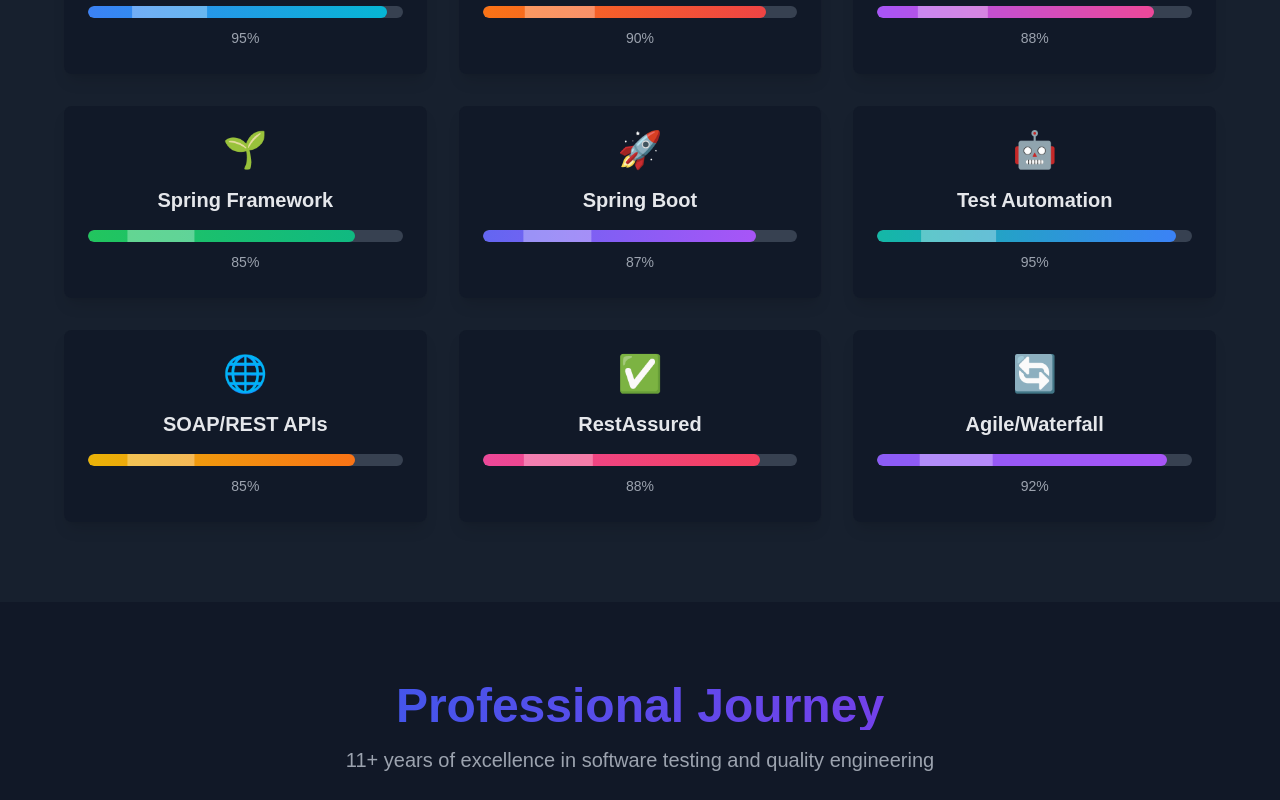
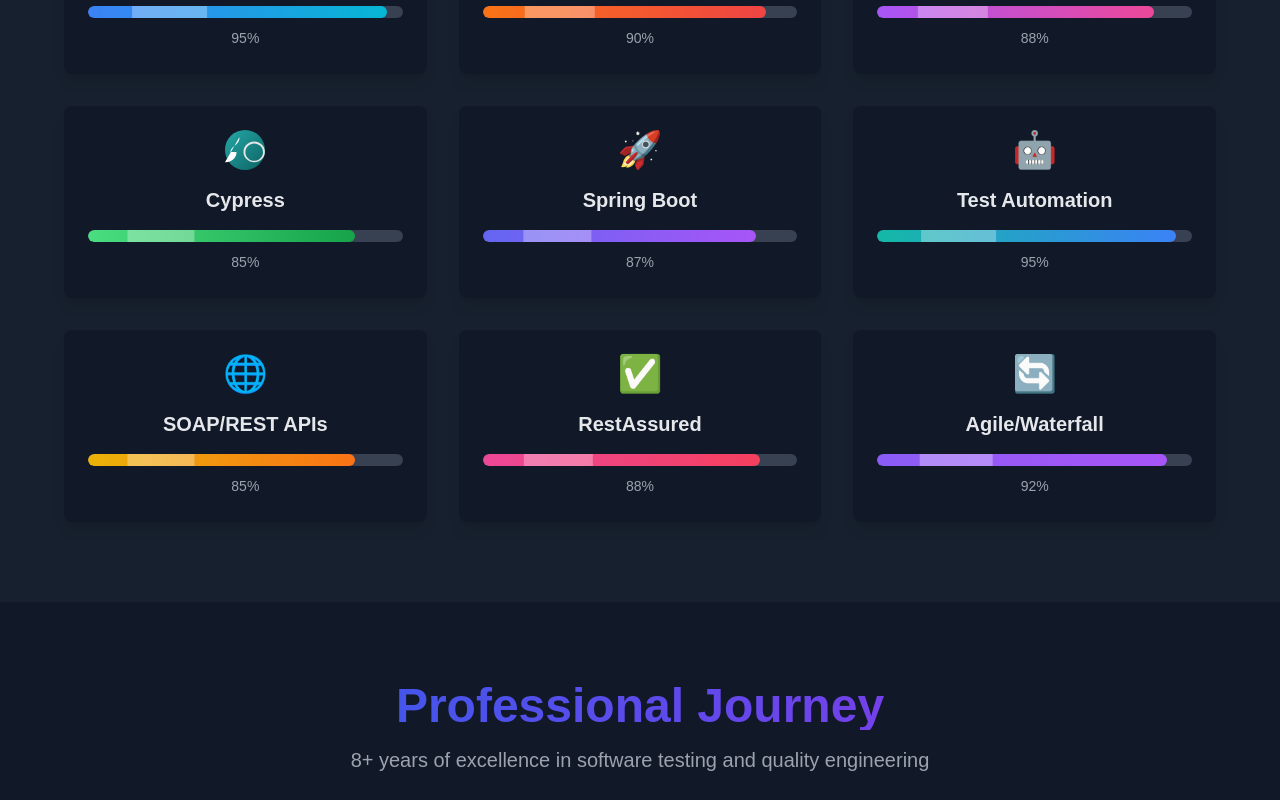
Before and after one commit to algoplutus1708/shreyata-kulkarni, a Next.js app: page / in a window 1280 px wide. Shown: the part 1560-2360 px from the top of the page. Built offline with nearby package versions, Linux system fonts and the light colour scheme.

Commit message:
feat: add Cypress logo component and update skills and experience sections

```diff
--- a/app/page.tsx
+++ b/app/page.tsx
@@ -28,6 +28,41 @@ import {
   Menu,
   X,
 } from "lucide-react"
+
+// Cypress Logo SVG Component
+const CypressIcon = () => (
+  <svg
+    width="40"
+    height="40"
+    viewBox="0 0 128 128"
+    fill="none"
+    xmlns="http://www.w3.org/2000/svg"
+    className="mx-auto"
+  >
+    <circle cx="64" cy="64" r="64" fill="url(#paint0_linear_1_2)" />
+    <path
+      d="M93.3871 103.548C84.2258 103.548 76.2258 100.29 69.3871 93.7419C62.5484 87.1935 59.129 79.3548 59.129 70.2258C59.129 61.0968 62.5484 53.2581 69.3871 46.7097C76.2258 40.1613 84.2258 36.9032 93.3871 36.9032C102.548 36.9032 110.548 40.1613 117.387 46.7097C124.226 53.2581 127.645 61.0968 127.645 70.2258C127.645 79.3548 124.226 87.1935 117.387 93.7419C110.548 100.29 102.548 103.548 93.3871 103.548ZM93.3871 43.1613C85.8387 43.1613 79.2581 45.9677 73.6452 51.5806C68.0323 57.1935 65.2258 63.6452 65.2258 70.9355C65.2258 78.2258 68.0323 84.6774 73.6452 90.2903C79.2581 95.9032 85.8387 98.7097 93.3871 98.7097C100.935 98.7097 107.516 95.9032 113.129 90.2903C118.742 84.6774 121.548 78.2258 121.548 70.9355C121.548 63.6452 118.742 57.1935 113.129 51.5806C107.516 45.9677 100.935 43.1613 93.3871 43.1613Z"
+      fill="#E5E5E5"
+    />
+    <path
+      d="M36.9032 70.2258C36.9032 79.3548 33.4839 87.1935 26.6452 93.7419C19.8065 100.29 11.8065 103.548 2.64516 103.548C1.58065 103.548 0.645161 103.419 0 103.161L45.4194 24.129C45.8065 24.2581 46.0645 24.5161 46.1935 24.9032C46.3226 25.1613 46.3871 25.4194 46.3871 25.8065C46.3871 29.871 45.1935 33.7419 42.8065 37.4194C40.4194 41.0968 37.9677 44 35.4516 46.1935C33.0645 48.2581 30.2581 50.7097 27.0323 53.5484C23.8065 56.3871 21.4194 58.9677 19.871 61.2903C18.3226 63.6129 17.5484 66.5806 17.5484 70.2258H36.9032Z"
+      fill="white"
+    />
+    <defs>
+      <linearGradient
+        id="paint0_linear_1_2"
+        x1="0"
+        y1="0"
+        x2="128"
+        y2="128"
+        gradientUnits="userSpaceOnUse"
+      >
+        <stop stopColor="#25A8A8" />
+        <stop offset="1" stopColor="#0D6363" />
+      </linearGradient>
+    </defs>
+  </svg>
+)
 
 export default function Portfolio() {
   const [darkMode, setDarkMode] = useState(true)
@@ -82,7 +117,7 @@ export default function Portfolio() {
     { name: "Selenium WebDriver", icon: "🔧", level: 95, color: "from-blue-500 to-cyan-500" },
     { name: "Java", icon: "☕", level: 90, color: "from-orange-500 to-red-500" },
     { name: "Playwright", icon: "🎭", level: 88, color: "from-purple-500 to-pink-500" },
-    { name: "Spring Framework", icon: "🌱", level: 85, color: "from-green-500 to-emerald-500" },
+    { name: "Cypress", icon: <CypressIcon />, level: 85, color: "from-green-400 to-green-600" },
     { name: "Spring Boot", icon: "🚀", level: 87, color: "from-indigo-500 to-purple-500" },
     { name: "Test Automation", icon: "🤖", level: 95, color: "from-teal-500 to-blue-500" },
     { name: "SOAP/REST APIs", icon: "🌐", level: 85, color: "from-yellow-500 to-orange-500" },
@@ -142,7 +177,7 @@ export default function Portfolio() {
   ]
 
   const stats = [
-    { icon: Award, label: "Years Experience", value: "11+", color: "from-blue-500 to-purple-500" },
+    { icon: Award, label: "Years Experience", value: "8+", color: "from-blue-500 to-purple-500" },
     { icon: Target, label: "Projects Completed", value: "50+", color: "from-green-500 to-blue-500" },
     { icon: TrendingUp, label: "Test Coverage", value: "95%", color: "from-orange-500 to-red-500" },
     { icon: Users, label: "Team Members Led", value: "25+", color: "from-purple-500 to-pink-500" },
@@ -535,7 +570,7 @@ export default function Portfolio() {
                   transition={{ duration: 0.8, delay: 1 }}
                   className="text-xl text-gray-600 dark:text-gray-400 max-w-3xl mx-auto leading-relaxed"
                 >
-                  Efficient Software Test Engineer with 11+ years of experience in Automation and Manual Testing.
+                  Efficient Software Test Engineer with 8+ years of experience in Automation and Manual Testing.
                   Specialized in developing and maintaining test automation frameworks, building test cases and
                   procedures, preparing test analysis, and developing requirement traceability matrices.
                 </motion.p>
@@ -616,41 +651,42 @@ export default function Portfolio() {
             </div>
           </section>
 
-          {/* Skills Section - ALWAYS VISIBLE */}
+          {/* Skills Section */}
           <section
             ref={skillsRef}
             id="skills"
             className="min-h-screen flex items-center py-20 px-6 bg-gray-50/50 dark:bg-gray-800/50"
           >
             <div className="container mx-auto max-w-6xl">
-              {/* Section Header - Always visible */}
               <motion.div
-                initial={{ opacity: 0, y: 50, scale: 0.95 }}
-                animate={{ opacity: 1, y: 0, scale: 1 }}
-                transition={{ duration: 0.6, type: "spring", stiffness: 100 }}
-                className="text-center mb-16"
+                initial={{ opacity: 0, y: 50 }}
+                animate={{ opacity: 1, y: 0 }}
+                transition={{ duration: 0.6 }}
+                whileInView={{ opacity: 1, y: 0 }}
+                viewport={{ once: true }}
               >
+                <div className="text-center mb-16">
                   <h2 className="text-4xl md:text-5xl font-bold mb-4 bg-gradient-to-r from-blue-600 to-purple-600 bg-clip-text text-transparent">
                     Technical Expertise
                   </h2>
                   <p className="text-xl text-gray-600 dark:text-gray-400">
                     Specialized skills in test automation and quality engineering
                   </p>
-              </motion.div>
+                </div>
 
-              {/* Skills Grid - Always visible */}
                 <div className="grid grid-cols-1 md:grid-cols-2 lg:grid-cols-3 gap-8">
                   {skills.map((skill, index) => (
                     <motion.div
                       key={skill.name}
                       initial={{ opacity: 0, y: 50, scale: 0.9 }}
-                    animate={{ opacity: 1, y: 0, scale: 1 }}
+                      whileInView={{ opacity: 1, y: 0, scale: 1 }}
                       transition={{
-                      delay: skillsInView ? index * 0.1 : 0,
+                        delay: index * 0.1,
                         duration: 0.6,
                         type: "spring",
                         stiffness: 100,
                       }}
+                      viewport={{ once: true }}
                       whileHover={{ y: -10, scale: 1.02 }}
                       className="group"
                     >
@@ -658,15 +694,16 @@ export default function Portfolio() {
                         <CardContent className="p-6 text-center">
                           <motion.div
                             initial={{ scale: 0, rotate: -180 }}
-                          animate={{ scale: 1, rotate: 0 }}
+                            whileInView={{ scale: 1, rotate: 0 }}
                             transition={{
-                            delay: skillsInView ? index * 0.1 + 0.1 : 0.1,
+                              delay: index * 0.1 + 0.1,
                               duration: 0.5,
                               type: "spring",
                               stiffness: 200,
                             }}
+                            viewport={{ once: true }}
                             whileHover={{ rotate: 360, scale: 1.2 }}
-                          className="text-4xl mb-4"
+                            className="h-10 w-10 mx-auto mb-4 flex items-center justify-center text-4xl"
                           >
                             {skill.icon}
                           </motion.div>
@@ -676,12 +713,13 @@ export default function Portfolio() {
                           <div className="w-full bg-gray-200 dark:bg-gray-700 rounded-full h-3 mb-2 overflow-hidden">
                             <motion.div
                               initial={{ width: 0 }}
-                            animate={{ width: `${skill.level}%` }}
+                              whileInView={{ width: `${skill.level}%` }}
                               transition={{
-                              delay: skillsInView ? index * 0.1 + 0.3 : 0.3,
+                                delay: index * 0.1 + 0.3,
                                 duration: 1.2,
                                 type: "spring",
                               }}
+                              viewport={{ once: true }}
                               className={`bg-gradient-to-r ${skill.color} h-3 rounded-full relative overflow-hidden`}
                             >
                               <motion.div
@@ -697,65 +735,70 @@ export default function Portfolio() {
                     </motion.div>
                   ))}
                 </div>
+              </motion.div>
             </div>
           </section>
 
-          {/* Experience Section - ALWAYS VISIBLE */}
+          {/* Experience Section */}
           <section ref={experienceRef} id="experience" className="min-h-screen flex items-center py-20 px-6">
             <div className="container mx-auto max-w-6xl">
-              {/* Section Header - Always visible */}
               <motion.div
-                initial={{ opacity: 0, y: 50, scale: 0.95 }}
-                animate={{ opacity: 1, y: 0, scale: 1 }}
-                transition={{ duration: 0.6, type: "spring", stiffness: 100 }}
-                className="text-center mb-16"
+                initial={{ opacity: 0, y: 100 }}
+                whileInView={{ opacity: 1, y: 0 }}
+                transition={{ duration: 0.8, ease: "easeOut" }}
+                viewport={{ once: true }}
               >
+                <div className="text-center mb-16">
                   <h2 className="text-4xl md:text-5xl font-bold mb-4 bg-gradient-to-r from-blue-600 to-purple-600 bg-clip-text text-transparent">
                     Professional Journey
                   </h2>
                   <p className="text-xl text-gray-600 dark:text-gray-400">
-                  11+ years of excellence in software testing and quality engineering
+                    8+ years of excellence in software testing and quality engineering
                   </p>
-              </motion.div>
+                </div>
 
                 <div className="relative">
-                {/* Timeline Line - Always visible */}
                   <motion.div
                     className="hidden md:block absolute left-1/2 transform -translate-x-1/2 w-1 h-full bg-gradient-to-b from-blue-500 to-purple-500 rounded-full"
                     initial={{ scaleY: 0 }}
-                  animate={{ scaleY: 1 }}
-                  transition={{ duration: experienceInView ? 1.5 : 0.5, ease: "easeInOut" }}
+                    whileInView={{ scaleY: 1 }}
+                    transition={{ duration: 1.5, ease: "easeInOut" }}
                     style={{ originY: 0 }}
+                    viewport={{ once: true }}
                   />
 
-                {/* Experience Items - Always visible */}
                   {experiences.map((exp, index) => (
                     <motion.div
                       key={index}
-                    initial={{ opacity: 0, x: index % 2 === 0 ? -100 : 100, scale: 0.8 }}
-                    animate={{ opacity: 1, x: 0, scale: 1 }}
-                    transition={{
-                      delay: experienceInView ? index * 0.2 : 0,
-                      duration: 0.6,
-                      type: "spring",
-                      stiffness: 100,
-                    }}
+                      initial={{ opacity: 0, y: 100 }}
+                      whileInView={{ opacity: 1, y: 0 }}
+                      transition={{ delay: index * 0.3, duration: 0.8, ease: [0.22, 1, 0.36, 1] }}
+                      viewport={{ once: true, amount: 0.3 }}
                       className={`relative flex flex-col md:flex-row items-center mb-12 ${
                         index % 2 === 0 ? "md:flex-row" : "md:flex-row-reverse"
                       }`}
                     >
                       <div className={`w-full md:w-1/2 ${index % 2 === 0 ? "md:pr-8" : "md:pl-8"}`}>
-                      <motion.div whileHover={{ scale: 1.02, y: -5 }} className="group">
+                        <motion.div
+                          whileHover={{
+                            scale: 1.03,
+                            y: -8,
+                            boxShadow: "0px 10px 30px rgba(0, 0, 0, 0.1)",
+                          }}
+                          transition={{ type: "spring", stiffness: 300 }}
+                          className="group"
+                        >
                           <Card className="bg-white/90 dark:bg-gray-800/90 backdrop-blur-sm shadow-lg hover:shadow-2xl transition-all duration-500 border-0 overflow-hidden">
                             <CardContent className="p-6">
                               <motion.div
                                 initial={{ opacity: 0, width: 0 }}
-                              animate={{ opacity: 1, width: "100%" }}
+                                whileInView={{ opacity: 1, width: "100%" }}
                                 transition={{
-                                delay: experienceInView ? index * 0.2 + 0.1 : 0,
+                                  delay: 0.2,
                                   duration: 0.8,
                                   ease: "easeOut",
                                 }}
+                                viewport={{ once: true }}
                                 className={`w-full h-2 bg-gradient-to-r ${exp.color} rounded-full mb-4 relative overflow-hidden`}
                               >
                                 <motion.div
@@ -766,11 +809,12 @@ export default function Portfolio() {
                               </motion.div>
                               <motion.div
                                 initial={{ opacity: 0, y: 10 }}
-                              animate={{ opacity: 1, y: 0 }}
+                                whileInView={{ opacity: 1, y: 0 }}
                                 transition={{
-                                delay: experienceInView ? index * 0.2 + 0.2 : 0,
+                                  delay: 0.3,
                                   duration: 0.4,
                                 }}
+                                viewport={{ once: true }}
                                 className="flex items-center gap-2 mb-2"
                               >
                                 <Calendar className="w-4 h-4 text-gray-500" />
@@ -780,33 +824,36 @@ export default function Portfolio() {
                               </motion.div>
                               <motion.h3
                                 initial={{ opacity: 0, y: 10 }}
-                              animate={{ opacity: 1, y: 0 }}
+                                whileInView={{ opacity: 1, y: 0 }}
                                 transition={{
-                                delay: experienceInView ? index * 0.2 + 0.3 : 0,
+                                  delay: 0.4,
                                   duration: 0.4,
                                 }}
+                                viewport={{ once: true }}
                                 className="text-xl font-bold text-gray-800 dark:text-gray-200 mb-1 group-hover:text-blue-600 dark:group-hover:text-blue-400 transition-colors"
                               >
                                 {exp.role}
                               </motion.h3>
                               <motion.h4
                                 initial={{ opacity: 0, y: 10 }}
-                              animate={{ opacity: 1, y: 0 }}
+                                whileInView={{ opacity: 1, y: 0 }}
                                 transition={{
-                                delay: experienceInView ? index * 0.2 + 0.4 : 0,
+                                  delay: 0.5,
                                   duration: 0.4,
                                 }}
+                                viewport={{ once: true }}
                                 className="text-lg font-semibold text-blue-600 dark:text-blue-400 mb-3 group-hover:text-purple-600 dark:group-hover:text-purple-400 transition-colors"
                               >
                                 {exp.company}
                               </motion.h4>
                               <motion.p
                                 initial={{ opacity: 0, y: 10 }}
-                              animate={{ opacity: 1, y: 0 }}
+                                whileInView={{ opacity: 1, y: 0 }}
                                 transition={{
-                                delay: experienceInView ? index * 0.2 + 0.5 : 0,
+                                  delay: 0.6,
                                   duration: 0.4,
                                 }}
+                                viewport={{ once: true }}
                                 className="text-gray-600 dark:text-gray-400 leading-relaxed mb-4 group-hover:text-gray-700 dark:group-hover:text-gray-300 transition-colors"
                               >
                                 {exp.description}
@@ -816,24 +863,26 @@ export default function Portfolio() {
                                   <motion.div
                                     key={achIndex}
                                     initial={{ opacity: 0, x: -20 }}
-                                  animate={{ opacity: 1, x: 0 }}
+                                    whileInView={{ opacity: 1, x: 0 }}
                                     transition={{
-                                    delay: experienceInView ? index * 0.2 + achIndex * 0.1 + 0.6 : 0.6,
+                                      delay: 0.7 + achIndex * 0.1,
                                       duration: 0.4,
                                       type: "spring",
                                       stiffness: 150,
                                     }}
+                                    viewport={{ once: true }}
                                     className="flex items-center gap-2 text-sm text-gray-600 dark:text-gray-400"
                                   >
                                     <motion.div
                                       initial={{ scale: 0 }}
-                                    animate={{ scale: 1 }}
+                                      whileInView={{ scale: 1 }}
                                       transition={{
-                                      delay: experienceInView ? index * 0.2 + achIndex * 0.1 + 0.5 : 0.5,
+                                        delay: 0.6 + achIndex * 0.1,
                                         duration: 0.3,
                                         type: "spring",
                                         stiffness: 200,
                                       }}
+                                      viewport={{ once: true }}
                                       className="w-2 h-2 bg-gradient-to-r from-blue-500 to-purple-500 rounded-full"
                                     />
                                     {achievement}
@@ -845,7 +894,6 @@ export default function Portfolio() {
                         </motion.div>
                       </div>
 
-                    {/* Timeline Dot */}
                       <motion.div
                         whileHover={{ scale: 1.5, rotate: 360 }}
                         transition={{ type: "spring", stiffness: 300 }}
@@ -854,10 +902,11 @@ export default function Portfolio() {
                     </motion.div>
                   ))}
                 </div>
+              </motion.div>
             </div>
           </section>
 
-          {/* Contact Section - ALWAYS VISIBLE */}
+          {/* Contact Section */}
           <section
             ref={contactRef}
             id="contact"
@@ -866,11 +915,11 @@ export default function Portfolio() {
             <div className="container mx-auto text-center max-w-4xl">
               <motion.div
                 initial={{ opacity: 0, y: 50, scale: 0.95 }}
-                animate={{ opacity: 1, y: 0, scale: 1 }}
+                whileInView={{ opacity: 1, y: 0, scale: 1 }}
                 transition={{ duration: 0.6, type: "spring", stiffness: 100 }}
+                viewport={{ once: true }}
                 className="space-y-8"
               >
-                {/* Section Header - Always visible */}
                 <h2 className="text-4xl md:text-5xl font-bold bg-gradient-to-r from-blue-600 to-purple-600 bg-clip-text text-transparent">
                   Let's Connect
                 </h2>
@@ -879,11 +928,11 @@ export default function Portfolio() {
                   amazing together.
                 </p>
 
-                {/* Contact Buttons - Always visible with functional links */}
                 <motion.div
                   initial={{ opacity: 0, y: 30, scale: 0.9 }}
-                  animate={{ opacity: 1, y: 0, scale: 1 }}
+                  whileInView={{ opacity: 1, y: 0, scale: 1 }}
                   transition={{ delay: 0.4, duration: 0.6, type: "spring", stiffness: 100 }}
+                  viewport={{ once: true }}
                   className="flex flex-col sm:flex-row gap-6 justify-center"
                 >
                   {[
@@ -904,13 +953,14 @@ export default function Portfolio() {
                     <motion.div
                       key={item.text}
                       initial={{ opacity: 0, y: 20, scale: 0.9 }}
-                      animate={{ opacity: 1, y: 0, scale: 1 }}
+                      whileInView={{ opacity: 1, y: 0, scale: 1 }}
                       transition={{
-                        delay: contactInView ? index * 0.1 + 0.6 : 0.6,
+                        delay: index * 0.1 + 0.6,
                         duration: 0.5,
                         type: "spring",
                         stiffness: 150,
                       }}
+                      viewport={{ once: true }}
                       whileHover={{ scale: 1.05, y: -5 }}
                       whileTap={{ scale: 0.95 }}
                     >
@@ -952,7 +1002,7 @@ export default function Portfolio() {
               viewport={{ once: true }}
               className="text-gray-400"
             >
-              © 2024 Shreyta Kulkarni. Crafted with passion for quality engineering.
+              © 2024 Shreyata Kulkarni. Crafted with passion for quality engineering.
             </motion.p>
           </div>
         </footer>
```
Lines whose indentation alone changed are shown as unchanged.
